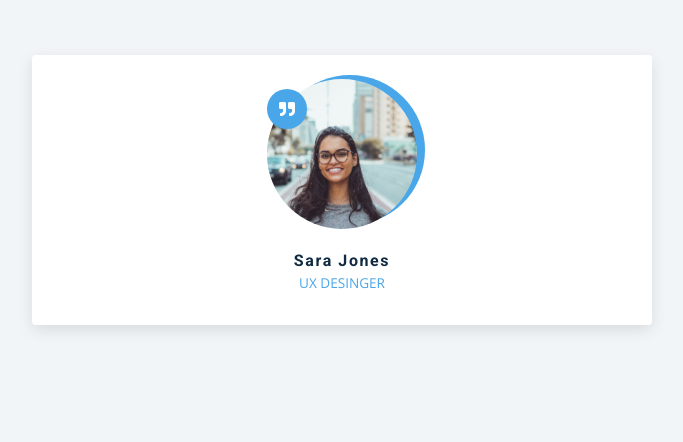
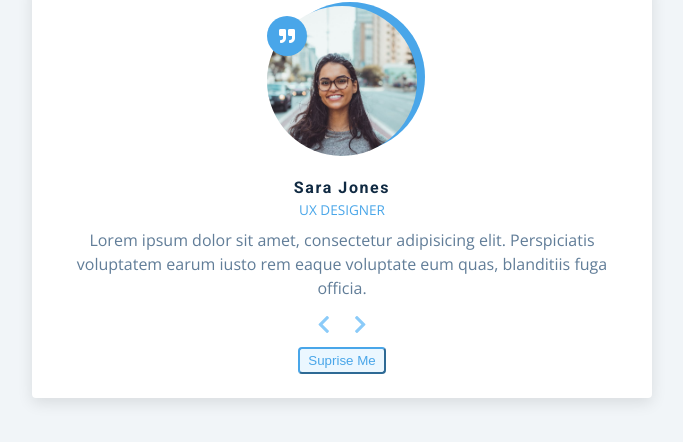
Before and after one commit to bokigolic/reviews, a plain HTML site: page index.html in a window 1280 px wide. Shown: the part 270-712 px from the top of the page, without its empty margins (298-981 px from the left). Drawn offline with nearby package versions, Linux system fonts and the light colour scheme.

Commit message:
add left and right button

```diff
--- a/index.html
+++ b/index.html
@@ -3,7 +3,7 @@
   <head>
     <meta charset="UTF-8" />
     <meta name="viewport" content="width=device-width, initial-scale=1.0" />
-    <title>Starter</title>
+    <title>Review</title>
     <!-- font-awesome -->
     <link
       rel="stylesheet"
@@ -26,7 +26,19 @@
             <img src="./person-1.jpeg" id="person-img" alt="img">
           </div>
           <h4 id="author">Sara jones</h4>
-          <p id="job">ux desinger</p>
+          <p id="job">ux designer</p>
+          <p id="info">Lorem ipsum dolor sit amet, consectetur adipisicing elit. Perspiciatis voluptatem earum iusto rem eaque voluptate eum quas, blanditiis fuga officia.</p>
+
+          <div class="button-container">
+            <button class="prev-btn">
+              <i class="fas fa-chevron-left"></i>
+            </button>
+            <button class="prev-btn">
+              <i class="fas fa-chevron-right"></i>
+            </button>
+
+          </div>
+          <button class="random-btn">suprise me</button>
 
         </article>
 
```
